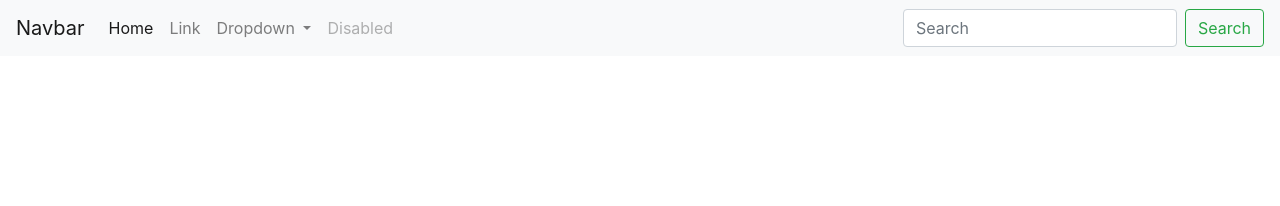
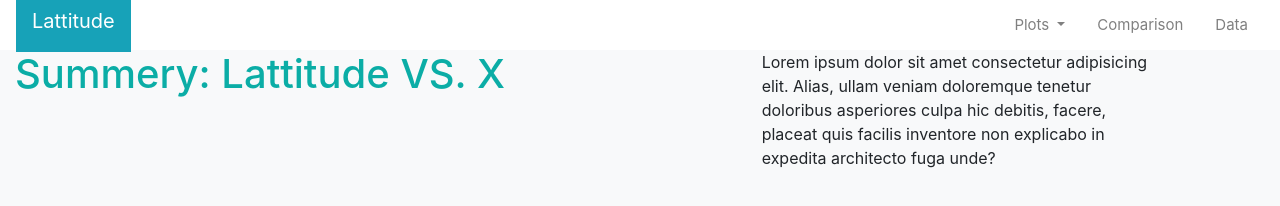
Before and after one commit to AymanSulaiman/web-design-challenge, a plain HTML site: page index.html in a window 1280 px wide. Drawn offline with nearby package versions, Linux system fonts and the light colour scheme.

Commit message:
Added a styles css file since it will probably be good to use it in tandem with bootstrap

```diff
--- a/index.html
+++ b/index.html
@@ -5,49 +5,74 @@
 <meta charset="utf-8">
 <meta name="viewport" content="width=device-width, initial-scale=1, shrink-to-fit=no">
 <title>Bootstrap Visualisation Dashboard</title>
+
+<!--CSS stuff-->
 <link rel="stylesheet" href="https://stackpath.bootstrapcdn.com/bootstrap/4.4.1/css/bootstrap.min.css" integrity="sha384-Vkoo8x4CGsO3+Hhxv8T/Q5PaXtkKtu6ug5TOeNV6gBiFeWPGFN9MuhOf23Q9Ifjh" crossorigin="anonymous">
+<link rel="stylesheet" href="style.css">
+
+</head>
+
+<body class="bg-light">
+<!--Navbar-->
+<nav class="navbar navbar-expand-lg navbar-light bg-white sticky-top">
+    <a class="navbar-brand" href="#">
+        <div class="p-3 mb-2 bg-info text-white">Lattitude</div>
+    </a>
+
+    <button class="navbar-toggler" type="button" data-toggle="collapse" data-target="#navbarSupportedContent" aria-controls="navbarSupportedContent" aria-expanded="false" aria-label="Toggle navigation">
+      <span class="navbar-toggler-icon"></span>
+    </button>
+    <div class="collapse navbar-collapse justify-content-end" id="navbarCollapse">
+       <ul class="nav justify-content-end">
+
+        <li class="nav-item dropdown active">
+          <a class="nav-link dropdown-toggle" href="#" id="navbarDropdown" role="button" data-toggle="dropdown" aria-haspopup="true" aria-expanded="false">
+            Plots
+          </a>
+          <div class="dropdown-menu" aria-labelledby="navbarDropdown">
+            <a class="dropdown-item" href="#">Plot 1</a>
+            <a class="dropdown-item" href="#">Plot 2</a>
+            <a class="dropdown-item" href="#">Plot 3</a>
+            <a class="dropdown-item" href="#">Plot 4</a>
+          </div>
+        </li>
+
+        <li class="nav-item">
+            <a class="nav-link" href="#">Comparison<span class="sr-only">(current)</span></a>
+        </li>
+
+        <li class="nav-item">
+            <a class="nav-link" href="#">Data</a>
+        </li>
+      </ul>
+
+    </div>
+</nav>
+<!--Navbar-->
+
+<!--Container-->
+<div class="container-fluid">
+
+    <div class="row">
+
+        <div class="col-lg-7 col-md-12">
+           <div class="description-content">
+               <h1 class="Summery">Summery: Lattitude VS. X</h1>
+           </div>
+        </div>
+
+        <div class="col-4">
+            Lorem ipsum dolor sit amet consectetur adipisicing elit. Alias, ullam veniam doloremque tenetur doloribus asperiores culpa hic debitis, facere, placeat quis facilis inventore non explicabo in expedita architecto fuga unde?
+        </div>
+    </div>
+</div>
+
+
+<!--Container-->
+<!--Scripts-->
 <script src="https://code.jquery.com/jquery-3.4.1.slim.min.js" integrity="sha384-J6qa4849blE2+poT4WnyKhv5vZF5SrPo0iEjwBvKU7imGFAV0wwj1yYfoRSJoZ+n" crossorigin="anonymous"></script>
 <script src="https://cdn.jsdelivr.net/npm/popper.js@1.16.0/dist/umd/popper.min.js" integrity="sha384-Q6E9RHvbIyZFJoft+2mJbHaEWldlvI9IOYy5n3zV9zzTtmI3UksdQRVvoxMfooAo" crossorigin="anonymous"></script>
 <script src="https://stackpath.bootstrapcdn.com/bootstrap/4.4.1/js/bootstrap.min.js" integrity="sha384-wfSDF2E50Y2D1uUdj0O3uMBJnjuUD4Ih7YwaYd1iqfktj0Uod8GCExl3Og8ifwB6" crossorigin="anonymous"></script>
-</head>
 
-<body>
-<!--Navbar-->
-<nav class="navbar navbar-expand-lg navbar-light bg-light">
-    <a class="navbar-brand" href="#">Navbar</a>
-    <button class="navbar-toggler" type="button" data-toggle="collapse" data-target="#navbarSupportedContent" aria-controls="navbarSupportedContent" aria-expanded="false" aria-label="Toggle navigation">
-      <span class="navbar-toggler-icon"></span>
-    </button>
-
-    <div class="collapse navbar-collapse" id="navbarSupportedContent">
-      <ul class="navbar-nav mr-auto">
-        <li class="nav-item active">
-          <a class="nav-link" href="#">Home <span class="sr-only">(current)</span></a>
-        </li>
-        <li class="nav-item">
-          <a class="nav-link" href="#">Link</a>
-        </li>
-        <li class="nav-item dropdown">
-          <a class="nav-link dropdown-toggle" href="#" id="navbarDropdown" role="button" data-toggle="dropdown" aria-haspopup="true" aria-expanded="false">
-            Dropdown
-          </a>
-          <div class="dropdown-menu" aria-labelledby="navbarDropdown">
-            <a class="dropdown-item" href="#">Action</a>
-            <a class="dropdown-item" href="#">Another action</a>
-            <div class="dropdown-divider"></div>
-            <a class="dropdown-item" href="#">Something else here</a>
-          </div>
-        </li>
-        <li class="nav-item">
-          <a class="nav-link disabled" href="#">Disabled</a>
-        </li>
-      </ul>
-      <form class="form-inline my-2 my-lg-0">
-        <input class="form-control mr-sm-2" type="search" placeholder="Search" aria-label="Search">
-        <button class="btn btn-outline-success my-2 my-sm-0" type="submit">Search</button>
-      </form>
-    </div>
-</nav>
-<!--Navbar-->
 </body>
 </html>
--- /dev/null
+++ b/style.css
@@ -0,0 +1,26 @@
+.navbar{
+    max-height: 50px;
+    background-color: #cacccb;
+    font-size: 15px;
+}
+
+.navigation .navbar-brand{
+	color: white;
+	margin-left: 50px;
+	padding: inherit;
+	font-weight: bold;
+	background-color: #0bada6;
+	font-family: "Times New Roman";
+
+}
+
+.dropdown-item {
+    color: grey;
+}
+
+.nav-link{
+    color: grey;
+}
+h1{
+    color:#0bada6;
+}
```
